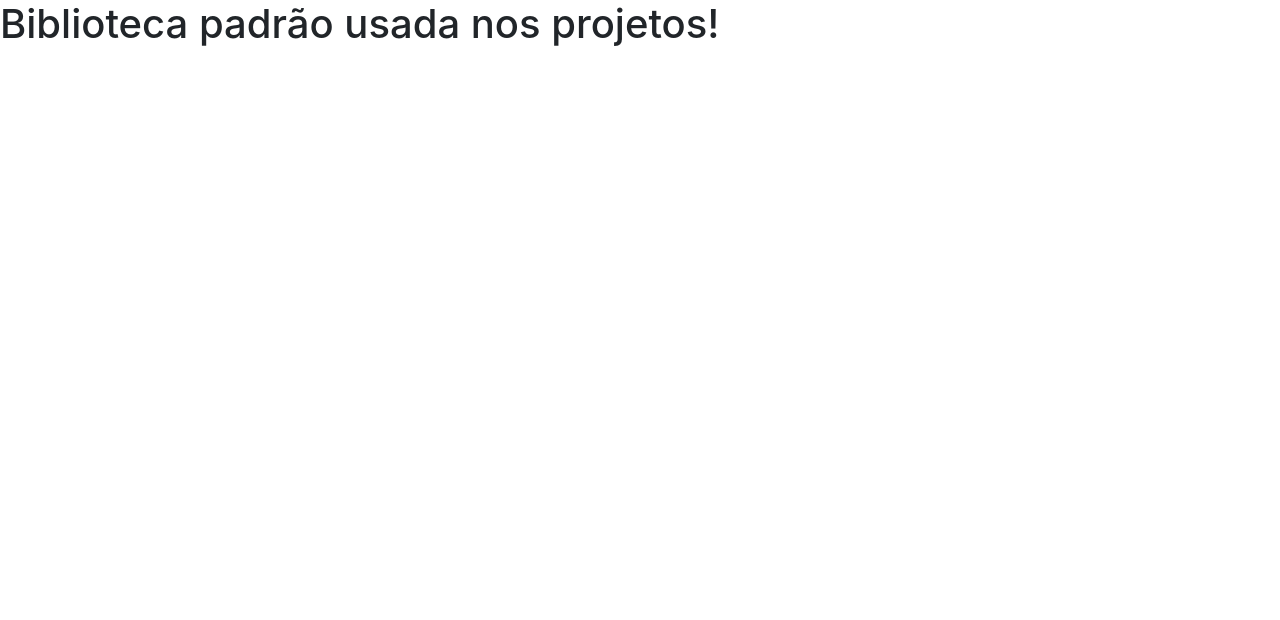
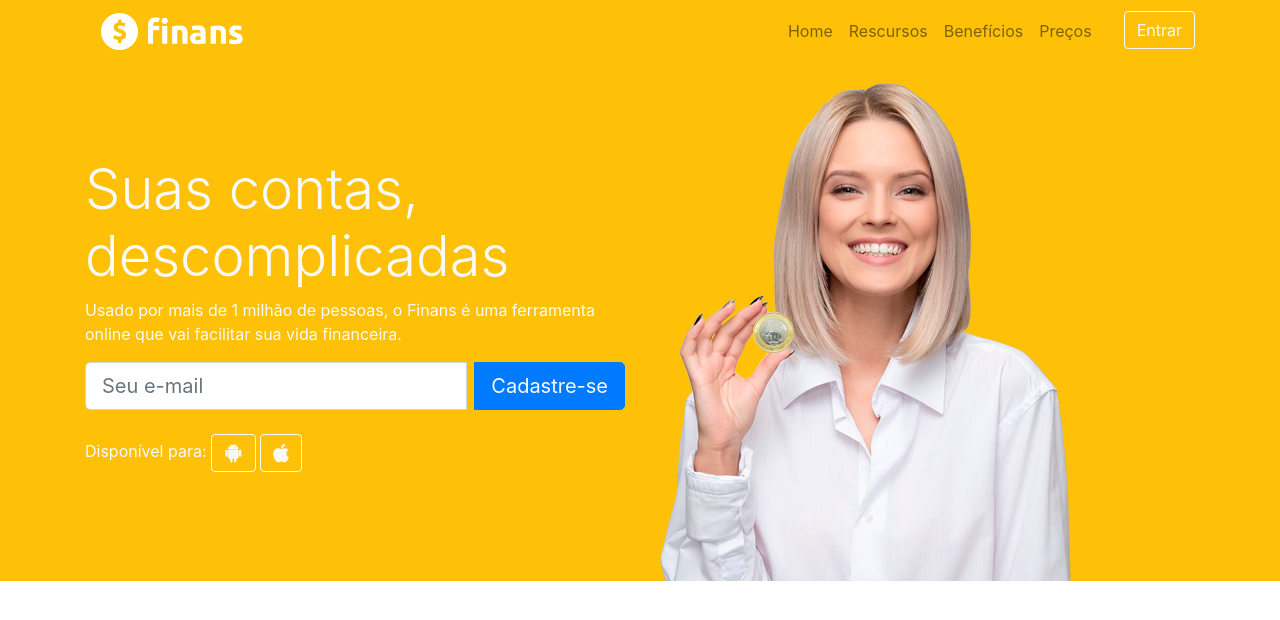
Before and after one commit to Rikelmy22/projeto-finans, a plain HTML site: page index.html in a window 1280 px wide. Drawn offline with nearby package versions, Linux system fonts and the light colour scheme.

Commit message:
criado o cabeçalho e a área principal

```diff
--- a/index.html
+++ b/index.html
@@ -4,6 +4,8 @@
     <!-- Meta tags Obrigatórias -->
     <meta charset="utf-8">
     <meta name="viewport" content="width=device-width, initial-scale=1, shrink-to-fit=no">
+    <title>Finans - Finanças Pessoais</title>
+    <link rel="shortcut icon" href="favicon" type="image/x-icon">
 
     <!-- Bootstrap CSS -->
     <link rel="stylesheet" href="https://stackpath.bootstrapcdn.com/bootstrap/4.1.3/css/bootstrap.min.css" integrity="sha384-MCw98/SFnGE8fJT3GXwEOngsV7Zt27NXFoaoApmYm81iuXoPkFOJwJ8ERdknLPMO" crossorigin="anonymous">
@@ -11,11 +13,76 @@
     <!-- Font Awesome -->
     <link rel="stylesheet" href="https://use.fontawesome.com/releases/v5.3.1/css/all.css" integrity="sha384-mzrmE5qonljUremFsqc01SB46JvROS7bZs3IO2EmfFsd15uHvIt+Y8vEf7N7fWAU" crossorigin="anonymous">
 
-    <title>Olá, mundo!</title>
+     <!-- CSS customizado -->
+     <link rel="stylesheet" href="css/style.css">
+
   </head>
   <body>
-    <h1>Biblioteca padrão usada nos projetos!
-    </h1>
+  <header><!-- inicio cabeçalho -->
+        <nav class="navbar navbar-expand-sm navbar-light bg-warning">
+
+            <div class="container">
+                <a href="#" class="ml-3 navbar-brand"><img src="img/logo.png" alt="logo" width="142">
+                </a><!-- inicio logo -->
+
+                <button class="navbar-toggler" data-toggle="collapse" data-target="#nav-principal">
+                    <span class="navbar-toggler-icon"></span>
+                </button>
+                <div id="nav-principal" class="collapse navbar-collapse"><!-- inicio menu -->
+                    <ul class="navbar-nav ml-auto">
+                        <li class="nav-item">
+                            <a href="#" class="nav-link">Home</a>
+                        </li>
+                        <li class="nav-item">
+                            <a href="#" class="nav-link">Rescursos</a>
+                        </li>
+                        <li class="nav-item">
+                            <a href="#" class="nav-link">Benefícios</a>
+                        </li>
+                        <li class="nav-item">
+                            <a href="#" class="nav-link">Preços</a>
+                        </li>
+                        <li class="nav-item">
+                            <a href="#" class="btn btn-outline-light ml-4">Entrar</a>
+                        </li>
+                    </ul>
+                </div><!-- fim do menu -->
+            </div>
+        </nav>
+ </header><!-- fim cabeçalho -->
+ <section class="bg-warning text-light" id="Home"><!-- inicio seção -->
+    <div class="container">
+        <div class="row">
+            <div class="col-sm-12 col-md-6 d-flex"><!--inicio area textos-->
+                <div class="align-self-center">
+                    <h1 class="display-4">Suas contas, descomplicadas</h1>
+                    <p>Usado por mais de 1 milhão de pessoas, o Finans é uma ferramenta online que vai facilitar sua vida financeira.</p>
+
+                    <form><!--inicio do formulario-->
+                        <div class="input-group input-group-lg mb-4">
+                            <input type="text" id="iemail" placeholder="Seu e-mail" class="form-control">
+                            <div class="input-group-append">
+                                <button class="ml-2 btn btn-primary text-light">Cadastre-se</button>
+                            </div>
+                        </div>
+                    </form><!--fim do formulario-->
+
+                    <p>Disponível para:
+                        <a href="#" class="btn btn-outline-light">
+                            <i class="fab fa-android fa-lg"></i>
+                        </a>
+                        <a href="#" class="btn btn-outline-light">
+                            <i class="fab fa-apple fa-lg"></i>
+                        </a>
+                    </p>
+                </div>
+            </div><!--fim area textos-->
+            <div class="d-none d-sm-block col-sm-0 col-md-6"><!--inicio area/img-->
+             <img src="img/capa-mulher.png" alt="">
+            </div><!-- fim area/img -->
+        </div>
+    </div>
+ </section><!-- fim da seção -->
 
     <!-- JavaScript (Opcional) -->
     <!-- jQuery primeiro, depois Popper.js, depois Bootstrap JS -->
```
Also changed, not shown: css/style.css (added), img/capa-mulher.png (added), img/economize.png (added), img/facil.png (added), img/juros.png (added), img/logo.png (added), img/saiba.png (added), img/suporte.png (added), 1 other file.
